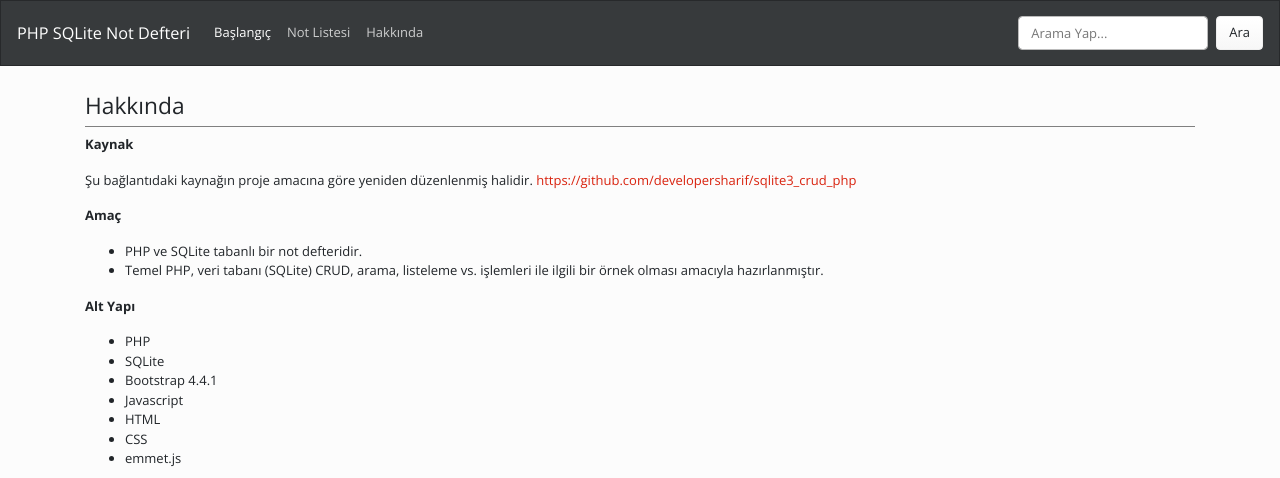
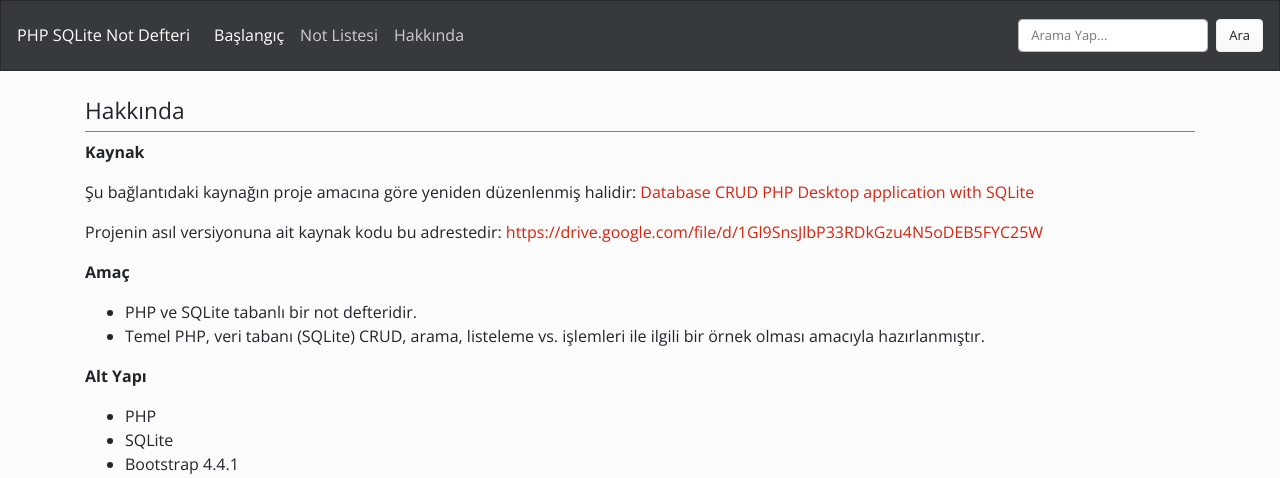
Before and after one commit to pondesivon/not-defteri-php-sqlite, a PHP site: page /hakkinda.php in a window 1280 px wide. Shown: the top 478 px of the page. Run offline with PHP 8.4, Linux system fonts and the light colour scheme; data comes from the database, SQL or seed files in the repository.

Commit message:
kaynak güncellemesi ve bug düzenlemeleri

```diff
--- a/css/style.css
+++ b/css/style.css
@@ -1,3 +1,5 @@
+* { font-size:16px; }
+
 .page-title{
 	line-height: 40px;border-bottom: 1px solid gray;
 	margin-top: 20px;
--- a/hakkinda.php
+++ b/hakkinda.php
@@ -5,7 +5,8 @@
 <div class="container">
 	<h3 class="page-title">Hakkında</h3>
 	<p><strong>Kaynak</strong></p>
-	<p>Şu bağlantıdaki kaynağın proje amacına göre yeniden düzenlenmiş halidir. <a href="https://github.com/developersharif/sqlite3_crud_php" target="_blank">https://github.com/developersharif/sqlite3_crud_php</a></p>
+	<p>Şu bağlantıdaki kaynağın proje amacına göre yeniden düzenlenmiş halidir: <a href="https://www.youtube.com/watch?v=-frCfUepNiA" target="_blank">Database CRUD PHP Desktop application with SQLite</a></p>
+	<p>Projenin asıl versiyonuna ait kaynak kodu bu adrestedir: <a href="https://drive.google.com/file/d/1Gl9SnsJlbP33RDkGzu4N5oDEB5FYC25W" target="_blank">https://drive.google.com/file/d/1Gl9SnsJlbP33RDkGzu4N5oDEB5FYC25W</a></p>
 
 	<p><strong>Amaç</strong></p>
 	<ul>
--- a/not-oku.php
+++ b/not-oku.php
@@ -22,8 +22,9 @@
    <input type="hidden" name="id" value="<?php echo $row['id']; ?>">
    <div class="form-group">
       <?php echo nl2br($row['icerik']); ?>
-      <br><br>
-      <?php echo $row['etiketler']; ?>
+
+      <p>Etiketler</p><hr>
+      <p><?php echo $row['etiketler']; ?></p>
    </div>
 
 </form>
```
